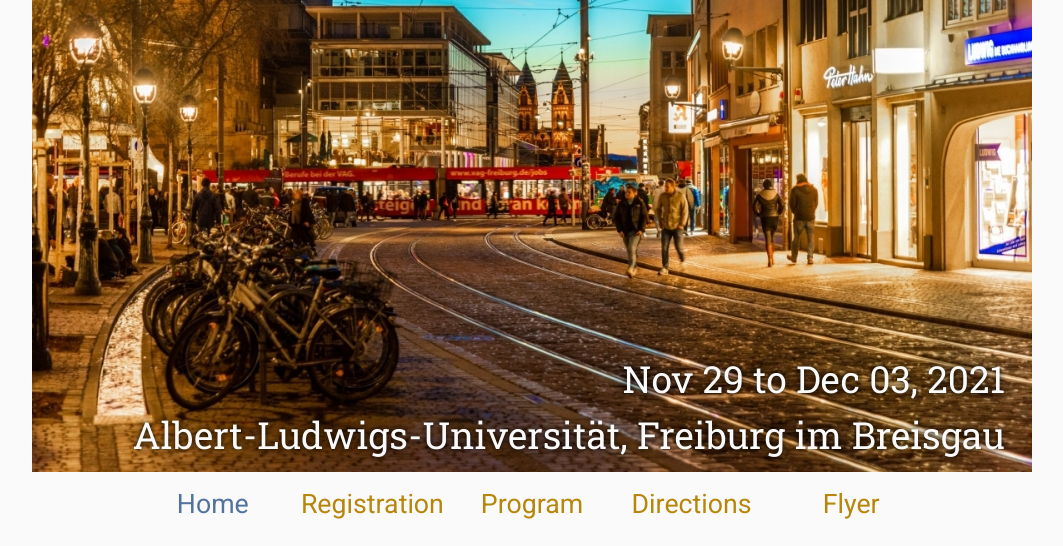
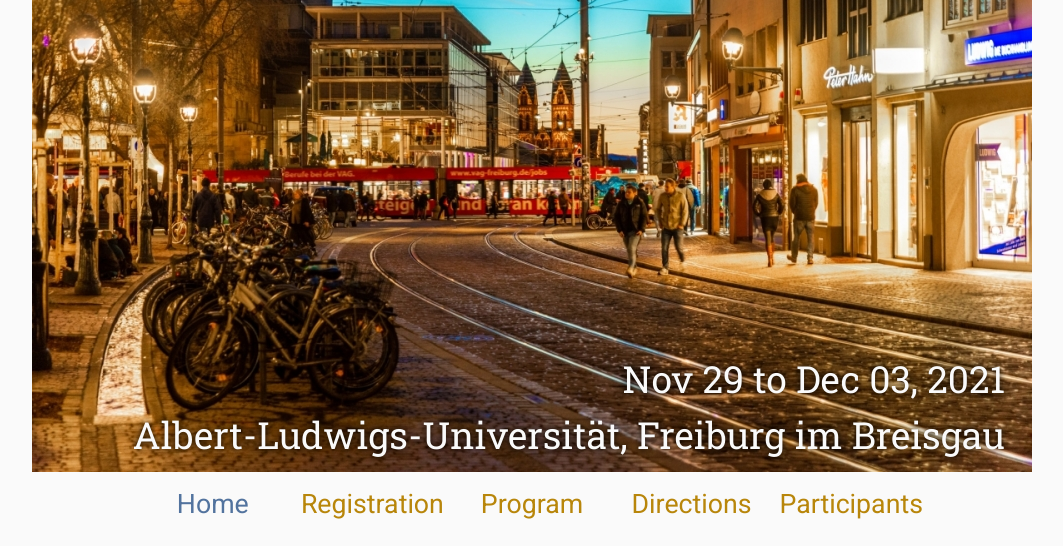
Before and after one commit to ConferenceKuwert/ConferenceKuwert.github.io, a plain HTML site: page index.html in a window 1280 px wide. Shown: the part 254-800 px from the top of the page, without its empty margins (108-1171 px from the left). Drawn offline with Linux system fonts and the light colour scheme.

Commit message:
Update index.html

```diff
--- a/index.html
+++ b/index.html
@@ -39,7 +39,7 @@
                 <a title="Directions to the Conference" href="directions">Directions</a>
             </td>
             <td class="navigation">
-                <a title="Conference Flyer" href="flyer">Flyer</a>
+                <a title="Conference Flyer" href="flyer">Participants</a>
             </td>
         </tr>
     </table>
```
